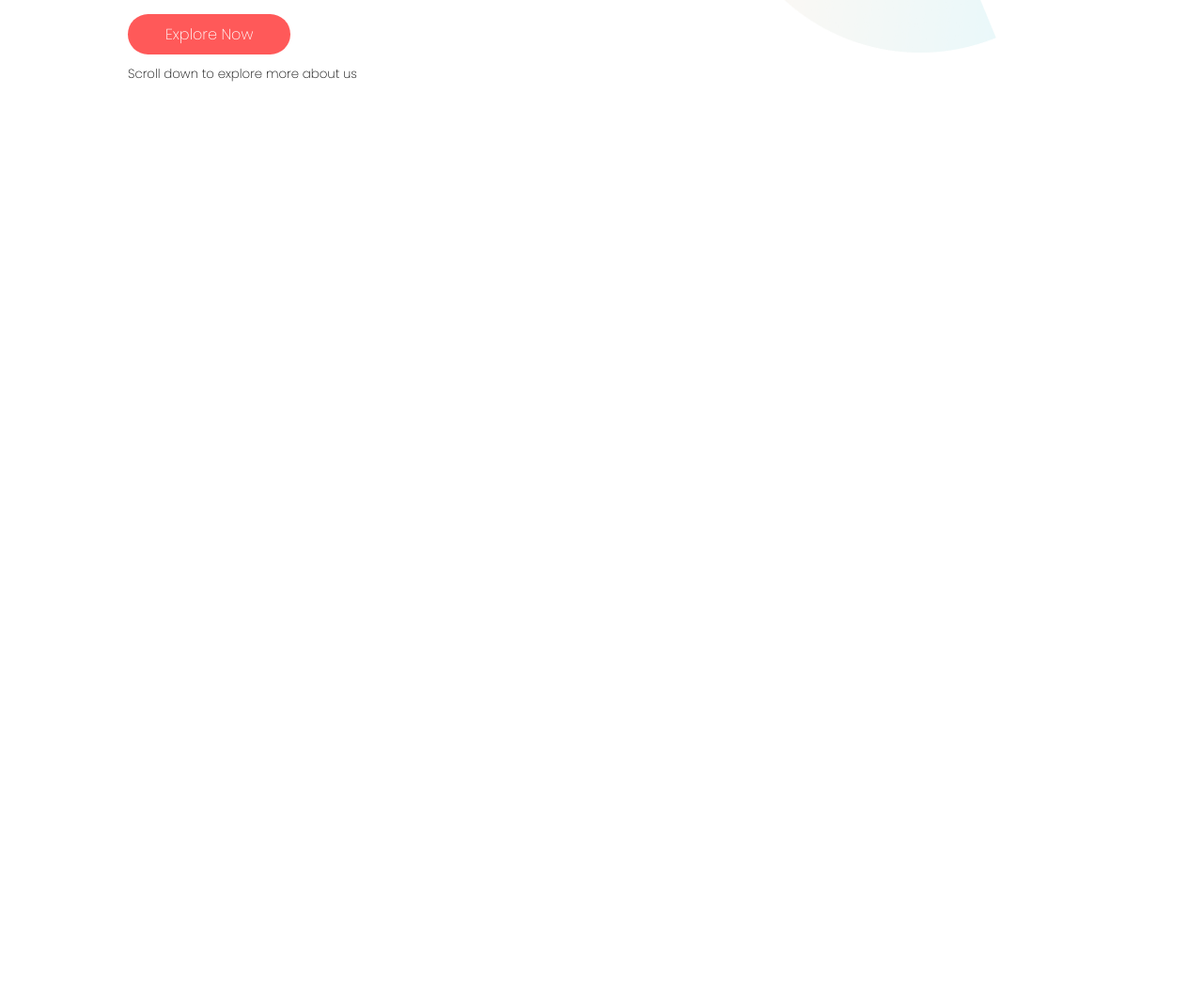
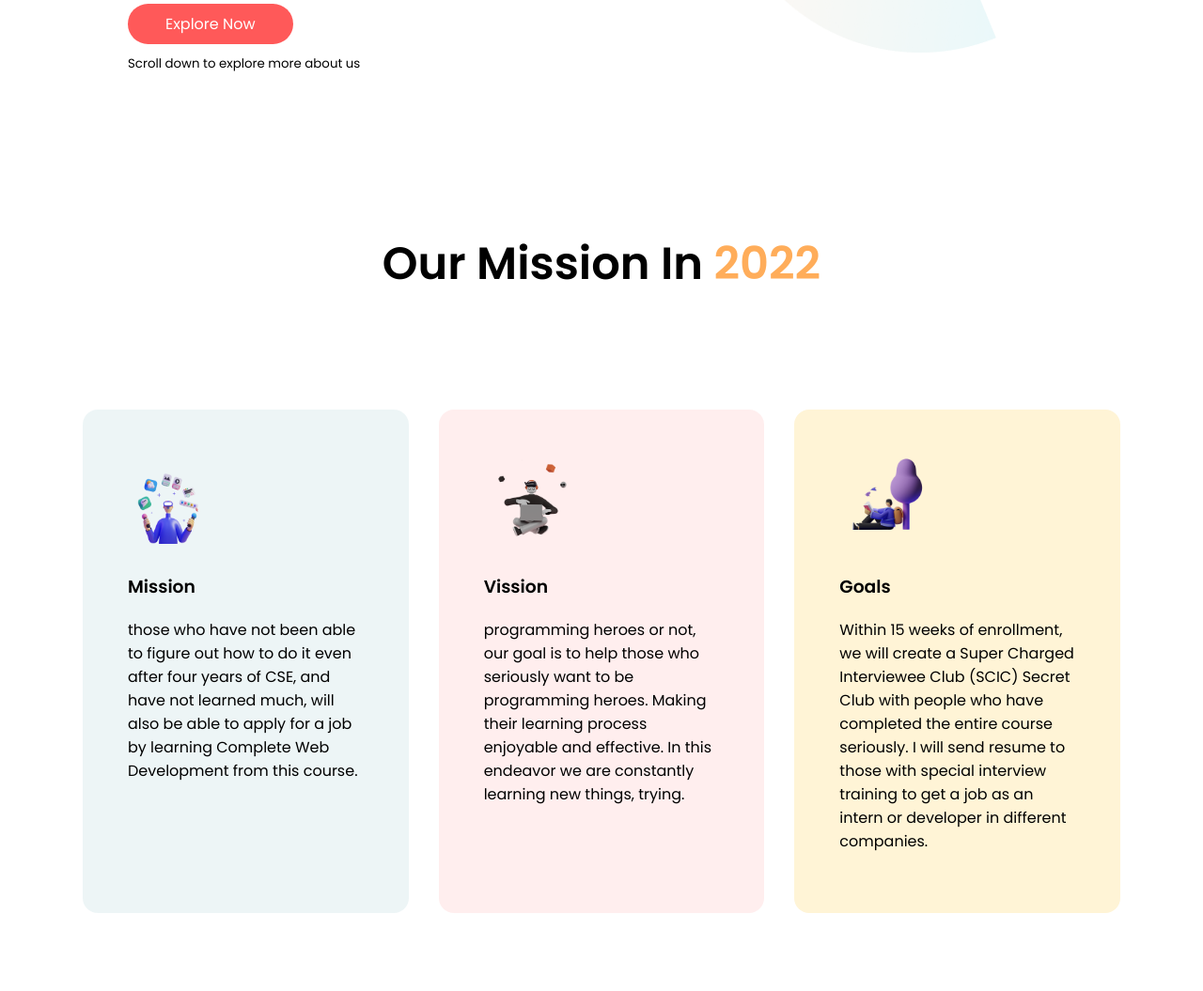
Before and after one commit to tareksabbir/Portfolio-Assignment-01, a plain HTML site: page index.html in a window 1280 px wide. Shown: the part 572-1627 px from the top of the page at 94% size. Before the commit the page ends 800 px from the top, so only its background shows below. Drawn offline with Linux system fonts and the light colour scheme.

Commit message:
second part done

```diff
--- a/index.html
+++ b/index.html
@@ -8,22 +8,48 @@
     <link rel="shortcut icon" href="/images/illustrators/portfolio.png" type="image/x-icon">
     <link rel="preconnect" href="https://fonts.googleapis.com">
     <link rel="preconnect" href="https://fonts.gstatic.com" crossorigin>
-    <link href="https://fonts.googleapis.com/css2?family=Lato:ital,wght@1,100;1,300&family=Poppins:wght@100;200&family=Yeseva+One&display=swap" rel="stylesheet">
+    <link href="https://fonts.googleapis.com/css2?family=Lato:ital,wght@1,100;1,300&family=Poppins:wght@100;200;300;400;600&family=Yeseva+One&display=swap" rel="stylesheet">
+
     <link rel="stylesheet" href="style.css">
 </head>
 <body>
     <section class="top-page flexibale-container">
         <div class="half-width">
-            <h1>Stay Focused on <span class="span-text">Mission 2022</span></h1>
+
+            <h1 id="left-border">Stay Focused on <span class="span-text">Mission 2022</span></h1>
             <p>Whether we are programming heroes or not, our goal is to help those who seriously want to be programming heroes. Making their learning process enjoyable and effective. In this endeavor we are constantly learning new things, trying.This is a complete web development courseEverything from zero to getting a job as a junior web developer is taught in this course. So, if you finish this course well, you will be able to start trying internship or job without any other course on web development.</p>
             <a href="https://web.programming-hero.com"target="_blank">Explore Now</a>
             <p><small>Scroll down to explore more about us</small></p>
+        </div>
 
-        </div>
         <div class="half-width">
             <img src="./images/person/person-0.png" alt="">
         </div>
+    </section>
 
-    </section>
+    <section class="mission">
+        <h1>Our Mission In <span class="span-text">2022</span></h1>
+
+
+            <div class="flexibale-container make-box">
+                <div class="mission-box-item " id="box-one">
+                    <img src="./images/illustrators/illustrator-1.png" alt="">
+                    <h3>Mission</h3>
+                    <p>those who have not been able to figure out how to do it even after four years of CSE, and have not learned much, will also be able to apply for a job by learning Complete Web Development from this course.</p>
+                </div>
+                <div class="mission-box-item " id="box-tow">
+                    <img src="./images/illustrators/illustrator-2.png" alt="">
+                    <h3>Vission</h3>
+                    <p>programming heroes or not, our goal is to help those who seriously want to be programming heroes. Making their learning process enjoyable and effective. In this endeavor we are constantly learning new things, trying.</p>
+
+                </div>
+                <div class="mission-box-item "id="box-three">
+                    <img src="./images/illustrators/illustrator-3.png" alt="">
+                    <h3>Goals</h3>
+                    <p>Within 15 weeks of enrollment, we will create a Super Charged Interviewee Club (SCIC) Secret Club with people who have completed the entire course seriously. I will send resume to those with special interview training to get a job as an intern or developer in different companies.</p>
+                </div>
+            </div>
+
+
 </body>
 </html>
--- a/style.css
+++ b/style.css
@@ -10,7 +10,6 @@ body {
 .half-width {
   width: 50%;
   padding-left: 3rem;
-  height: auto;
 }
 
 .half-width h1 {
@@ -18,6 +17,7 @@ body {
   font-style: Regular;
   font-size: 60px;
   line-height: 80px;
+  padding-left: 1rem;
 }
 .half-width p {
   padding-bottom: 2rem;
@@ -40,3 +40,48 @@ a {
   background-color: #ff5959;
   border-radius: 2rem;
 }
+
+#left-border {
+  border-left: 4px solid #ff5959;
+  height: 124px;
+}
+
+.mission h1 {
+  font-family: poppins;
+  font-size: 48px;
+  font-family: 600;
+  line-height: 70px;
+  text-align: center;
+}
+
+.mission-box-item {
+  padding: 3rem;
+}
+
+.mission-box-item img {
+  height: 100px;
+  width: 100px;
+  align-items: center;
+}
+
+#box-one {
+  background-color: rgba(79, 157, 166, 0.1);
+  border-radius: 1rem;
+}
+
+#box-tow {
+  background-color: rgba(255, 89, 89, 0.1);
+  border-radius: 1rem;
+}
+
+#box-three {
+  background-color: #fff4d6;
+  border-radius: 1rem;
+}
+
+.make-box {
+  display: grid;
+  grid-template-columns: repeat(3, 1fr);
+  grid-column-gap: 2rem;
+  grid-row-gap: 6rem;
+}
```
